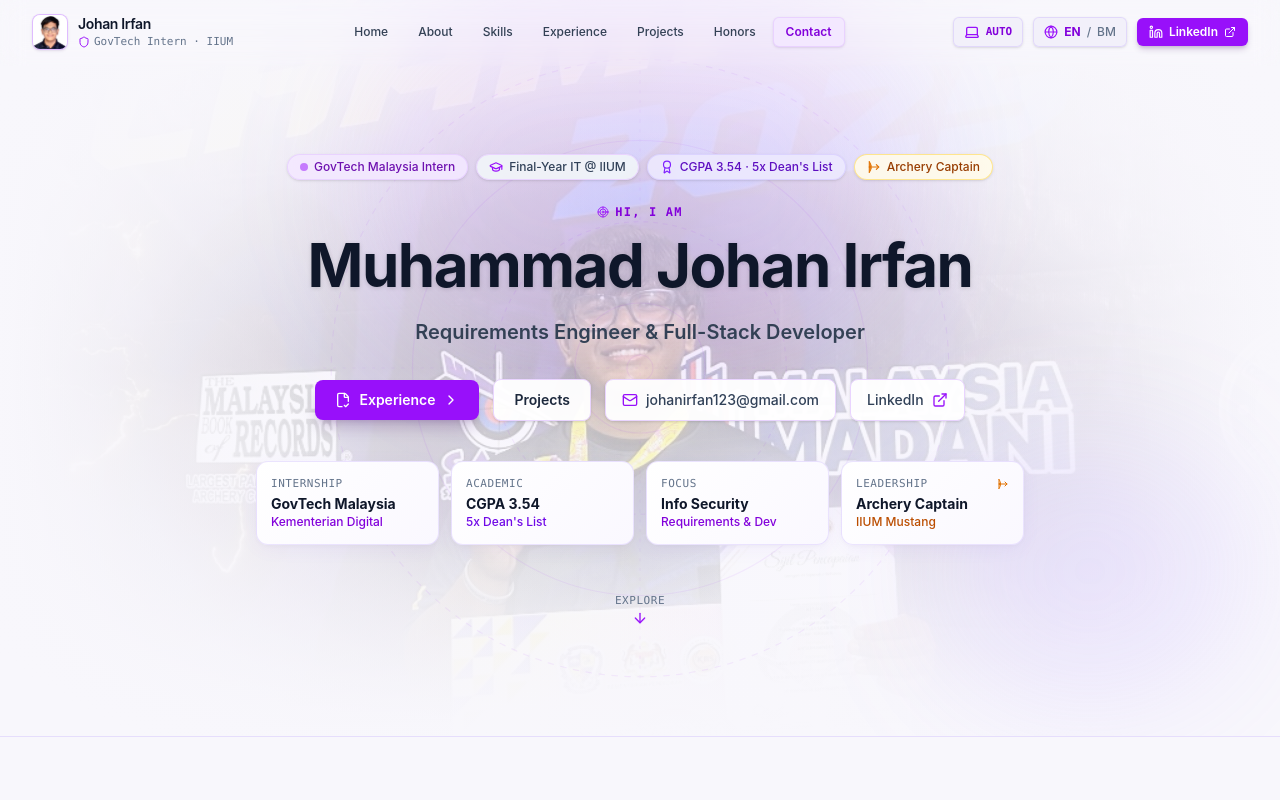
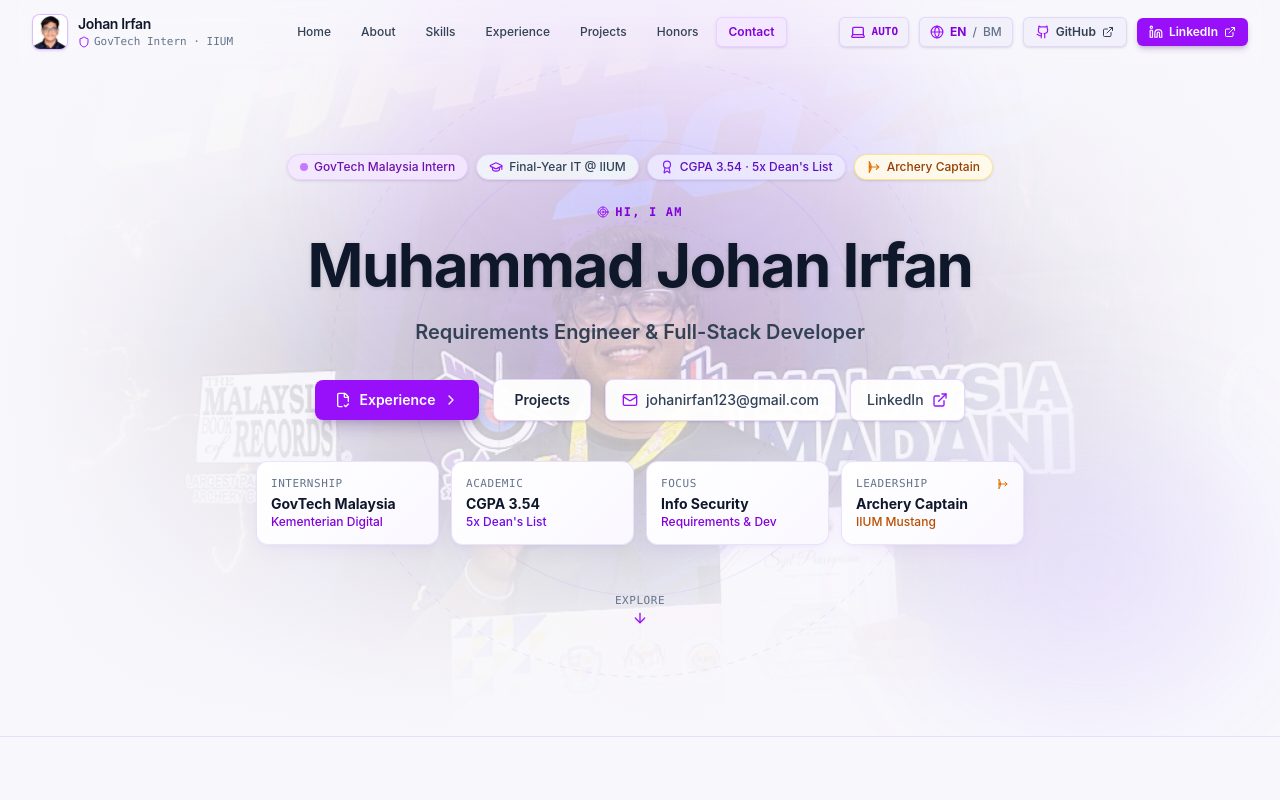
Before and after one commit to PrplWrldd/johan-portfolio, a Next.js app: page / in a window 1280 px wide. Shown: the top 800 px of the page. Built offline with nearby package versions, Linux system fonts and the light colour scheme.

Commit message:
edit github profile

```diff
--- a/src/components/Footer.tsx
+++ b/src/components/Footer.tsx
@@ -3,7 +3,7 @@
 import React from 'react';
 import { useLanguage } from '../context/LanguageContext';
 import { ArrowUp, Mail } from 'lucide-react';
-import { LinkedinIcon } from './Icons';
+import { LinkedinIcon, GithubIcon } from './Icons';
 
 export const Footer: React.FC = () => {
   const { t } = useLanguage();
@@ -44,6 +44,16 @@
               <Mail className="w-4 h-4" />
             </a>
             <a
+              href="https://github.com/lynx4444"
+              target="_blank"
+              rel="noopener noreferrer"
+              className="p-2.5 rounded-lg bg-white dark:bg-slate-900/80 hover:bg-purple-50 dark:hover:bg-purple-950/40 text-slate-700 dark:text-slate-300 hover:text-purple-700 dark:hover:text-purple-200 border border-purple-200 dark:border-purple-950/60 hover:border-purple-300/40 transition-colors shadow-xs"
+              title="GitHub Profile (lynx4444)"
+              aria-label="GitHub Profile"
+            >
+              <GithubIcon className="w-4 h-4" />
+            </a>
+            <a
               href="https://www.linkedin.com/in/muhammad-johan-irfan-khairudin-a234a6200"
               target="_blank"
               rel="noopener noreferrer"
--- a/src/components/Navbar.tsx
+++ b/src/components/Navbar.tsx
@@ -5,7 +5,7 @@
 import { useLanguage } from '../context/LanguageContext';
 import { useTheme } from '../context/ThemeContext';
 import { Menu, X, Globe, Shield, ExternalLink, Sun, Moon, Laptop } from 'lucide-react';
-import { LinkedinIcon } from './Icons';
+import { LinkedinIcon, GithubIcon } from './Icons';
 
 export const Navbar: React.FC = () => {
   const { language, toggleLanguage, t } = useLanguage();
@@ -134,7 +134,7 @@
             })}
           </nav>
 
-          {/* Action Buttons: Theme Toggle + Language Switcher + LinkedIn (Desktop Only) */}
+          {/* Action Buttons: Theme Toggle + Language Switcher + GitHub + LinkedIn (Desktop Only) */}
           <div className="hidden lg:flex items-center gap-2.5">
             {/* Theme Toggle Button */}
             <button
@@ -165,6 +165,19 @@
               <span className="text-[var(--text-muted)]">/</span>
               <span className={language === 'ms' ? 'font-bold text-purple-700 dark:text-purple-300' : 'text-[var(--text-muted)]'}>BM</span>
             </button>
+
+            {/* GitHub Quick Link */}
+            <a
+              href="https://github.com/lynx4444"
+              target="_blank"
+              rel="noopener noreferrer"
+              id="nav-github-link"
+              className="inline-flex items-center gap-1.5 px-3 py-1.5 rounded-md text-xs font-semibold bg-[var(--bg-subtle-alpha)] border border-[var(--border-subtle)] hover:border-purple-400/40 text-[var(--text-secondary)] hover:text-[var(--text-heading)] transition-all hover:scale-[1.02] active:scale-[0.98] shadow-sm"
+            >
+              <GithubIcon className="w-3.5 h-3.5 text-purple-600 dark:text-purple-300" />
+              <span>GitHub</span>
+              <ExternalLink className="w-3 h-3" />
+            </a>
 
             {/* LinkedIn Quick Link */}
             <a
@@ -250,16 +263,27 @@
             })}
           </nav>
 
-          <div className="pt-3 border-t border-[var(--border-subtle)] flex items-center justify-between">
+          <div className="pt-3 border-t border-[var(--border-subtle)] flex items-center gap-2">
+            <a
+              href="https://github.com/lynx4444"
+              target="_blank"
+              rel="noopener noreferrer"
+              id="mobile-nav-github"
+              className="flex-1 text-center py-2 px-3 rounded-md text-xs font-semibold bg-[var(--bg-subtle-alpha)] border border-[var(--border-subtle)] text-[var(--text-secondary)] hover:text-[var(--text-heading)] hover:bg-purple-100/50 dark:hover:bg-purple-950/40 flex items-center justify-center gap-1.5 shadow-xs"
+            >
+              <GithubIcon className="w-3.5 h-3.5 text-purple-600 dark:text-purple-300" />
+              <span>GitHub</span>
+              <ExternalLink className="w-3 h-3 text-[var(--text-muted)]" />
+            </a>
             <a
               href="https://www.linkedin.com/in/muhammad-johan-irfan-khairudin-a234a6200"
               target="_blank"
               rel="noopener noreferrer"
               id="mobile-nav-linkedin"
-              className="w-full text-center py-2 px-3 rounded-md text-xs font-semibold bg-purple-600 hover:bg-purple-700 text-white dark:bg-purple-300 dark:hover:bg-purple-200 dark:text-purple-950 flex items-center justify-center gap-1.5 shadow-md shadow-purple-950/20 dark:shadow-purple-950/40"
+              className="flex-1 text-center py-2 px-3 rounded-md text-xs font-semibold bg-purple-600 hover:bg-purple-700 text-white dark:bg-purple-300 dark:hover:bg-purple-200 dark:text-purple-950 flex items-center justify-center gap-1.5 shadow-md shadow-purple-950/20 dark:shadow-purple-950/40"
             >
               <LinkedinIcon className="w-3.5 h-3.5" />
-              <span>Connect on LinkedIn</span>
+              <span>LinkedIn</span>
               <ExternalLink className="w-3 h-3" />
             </a>
           </div>
```
